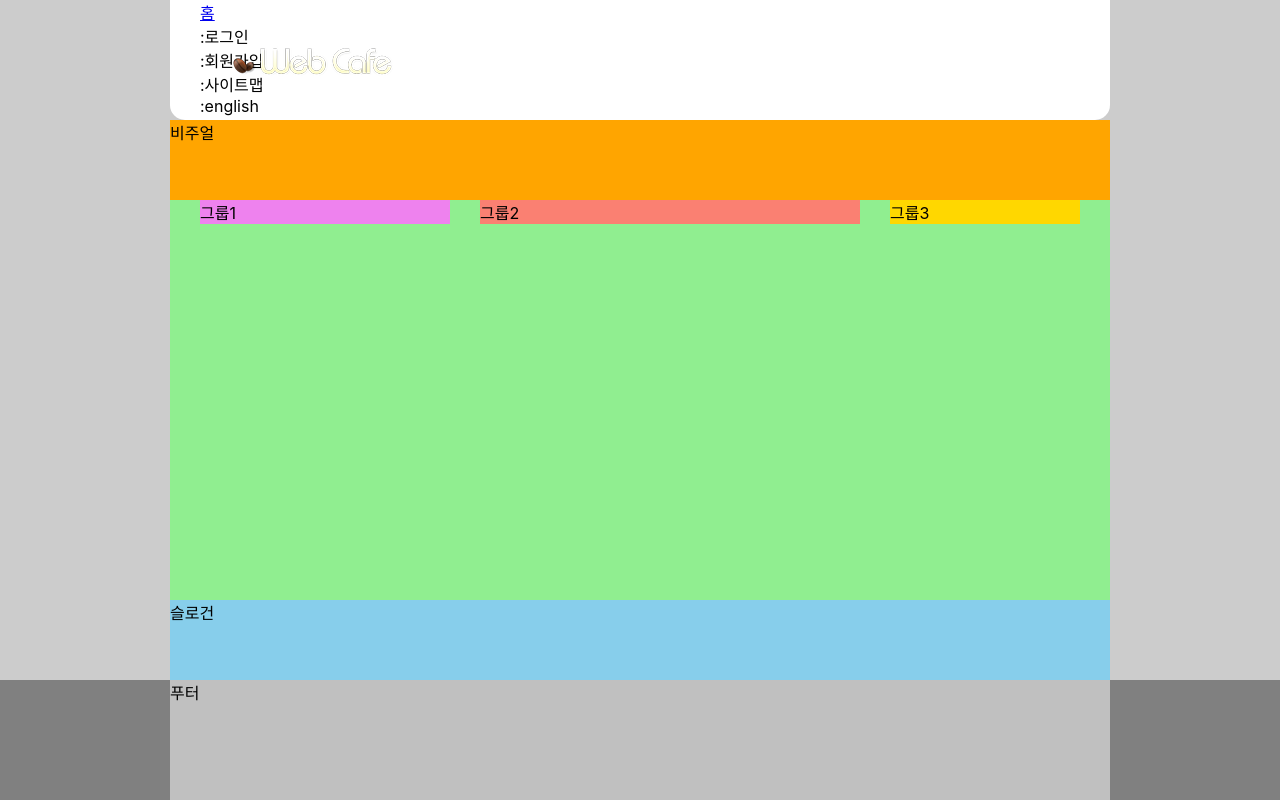
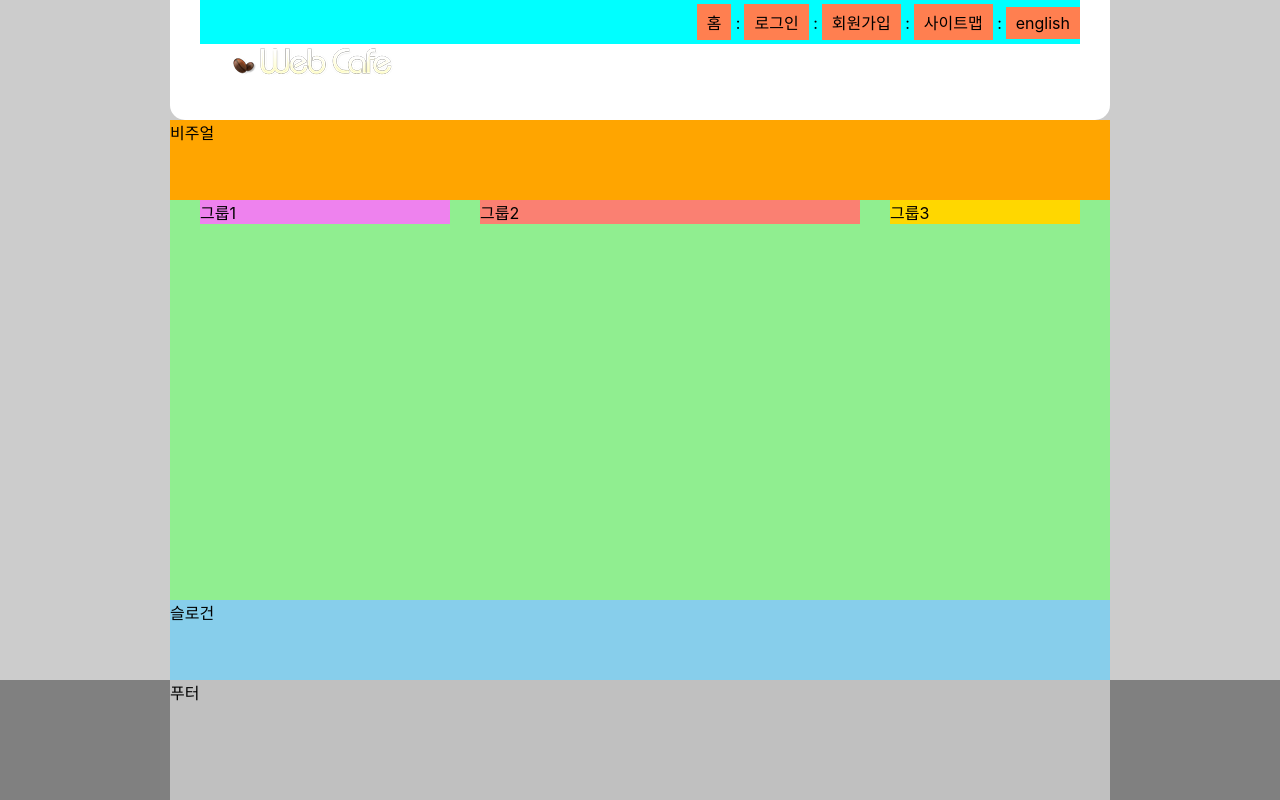
Before and after one commit to rodwnl/HTML5, a plain HTML site: page index.html in a window 1280 px wide. Drawn offline with Linux system fonts and the light colour scheme; a web font is replaced by a local one.

Commit message:
텍스트 리읔 모음 일부 디자인

```diff
--- a/index.html
+++ b/index.html
@@ -18,10 +18,10 @@
     </h1>
     <ul class="member">
       <li><a href="/">홈</a></li>
-      <li><span aria-hidden="true">:</span>로그인<a href="/"></a></li>
-      <li><span aria-hidden="true">:</span>회원가입<a href="/"></a></li>
-      <li><span aria-hidden="true">:</span>사이트맵<a href="/"></a></li>
-      <li><span aria-hidden="true">:</span>english<a href="/"></a></li>
+      <li><span class="divider" aria-hidden="true">:</span><a href="/">로그인</a></li>
+      <li><span class="divider" aria-hidden="true">:</span><a href="/">회원가입</a></li>
+      <li><span class="divider" aria-hidden="true">:</span><a href="/">사이트맵</a></li>
+      <li><span class="divider" aria-hidden="true">:</span><a href="/">english</a></li>
     </ul>
 
   </header>
--- a/styles/style.css
+++ b/styles/style.css
@@ -4,6 +4,12 @@
 /* 기본 스타일 */
 *, *::before, *::after{
   box-sizing: border-box;
+}
+
+/* 링크 스타일 */
+a{
+  color : inherit;
+  text-decoration: none;
 }
 
 
@@ -36,14 +42,36 @@ body {
 }
 
 
+/* 텍스트 링크 모음 */
+.member{
+  background-color: aqua;
+  /* background-color: aqua; */
+  text-align: right;
+  padding: 4px 0;
+}
 
-/* 텍스트 링크 모음 */
+.member li{
+  /* background-color: pink; */
+  display: inline-block;
+}
+
+.member a{
+  background-color: coral;
+  padding: 6px 10px;
+  display: inherit;
+}
+
+.divider{
+  margin-right: 4px;
+}
 
 /* 비주얼 */
 .visual{
   background: orange;
   height: 10vh;
 }
+
+
 /* 메인 */
 .main{
   background: lightgreen;
```
